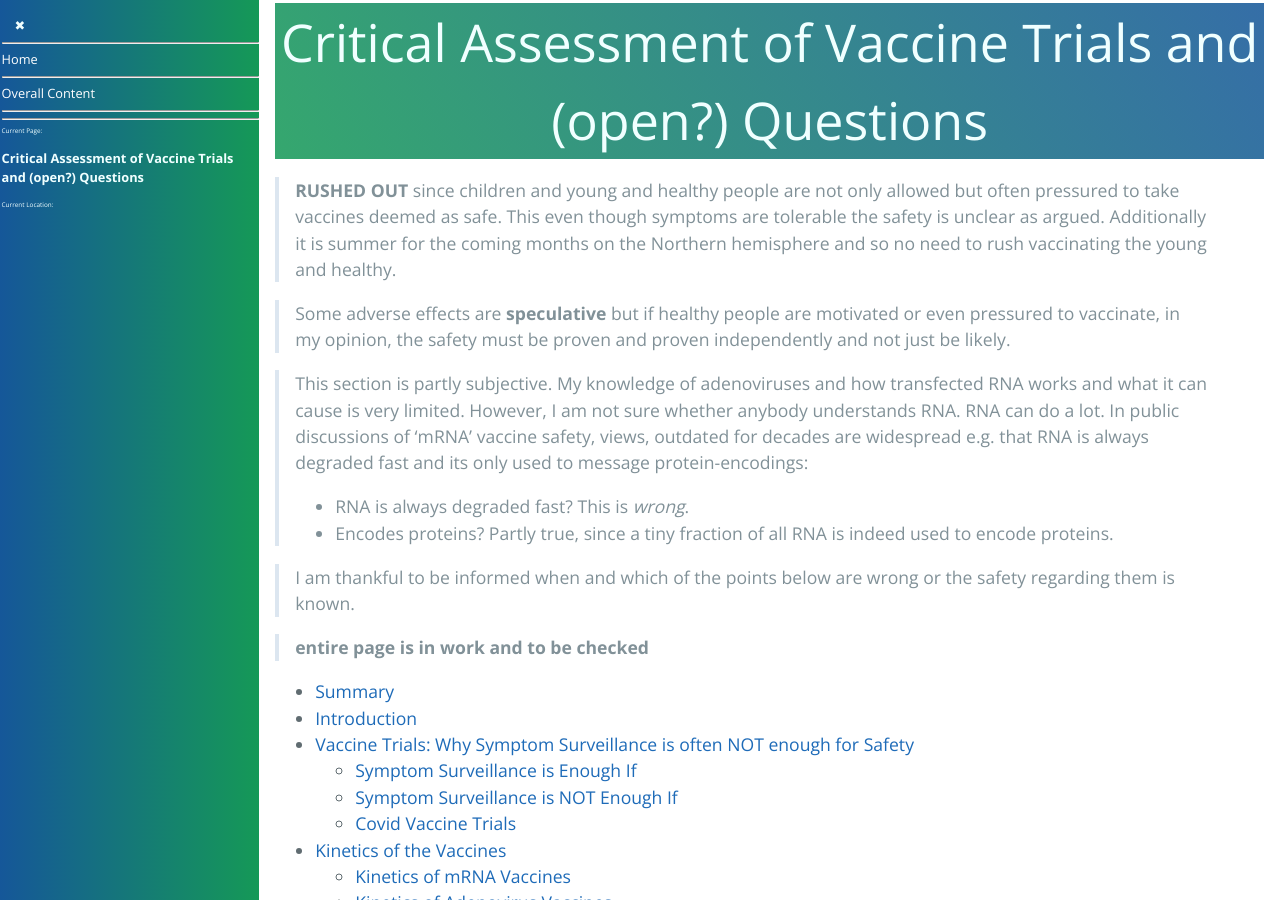
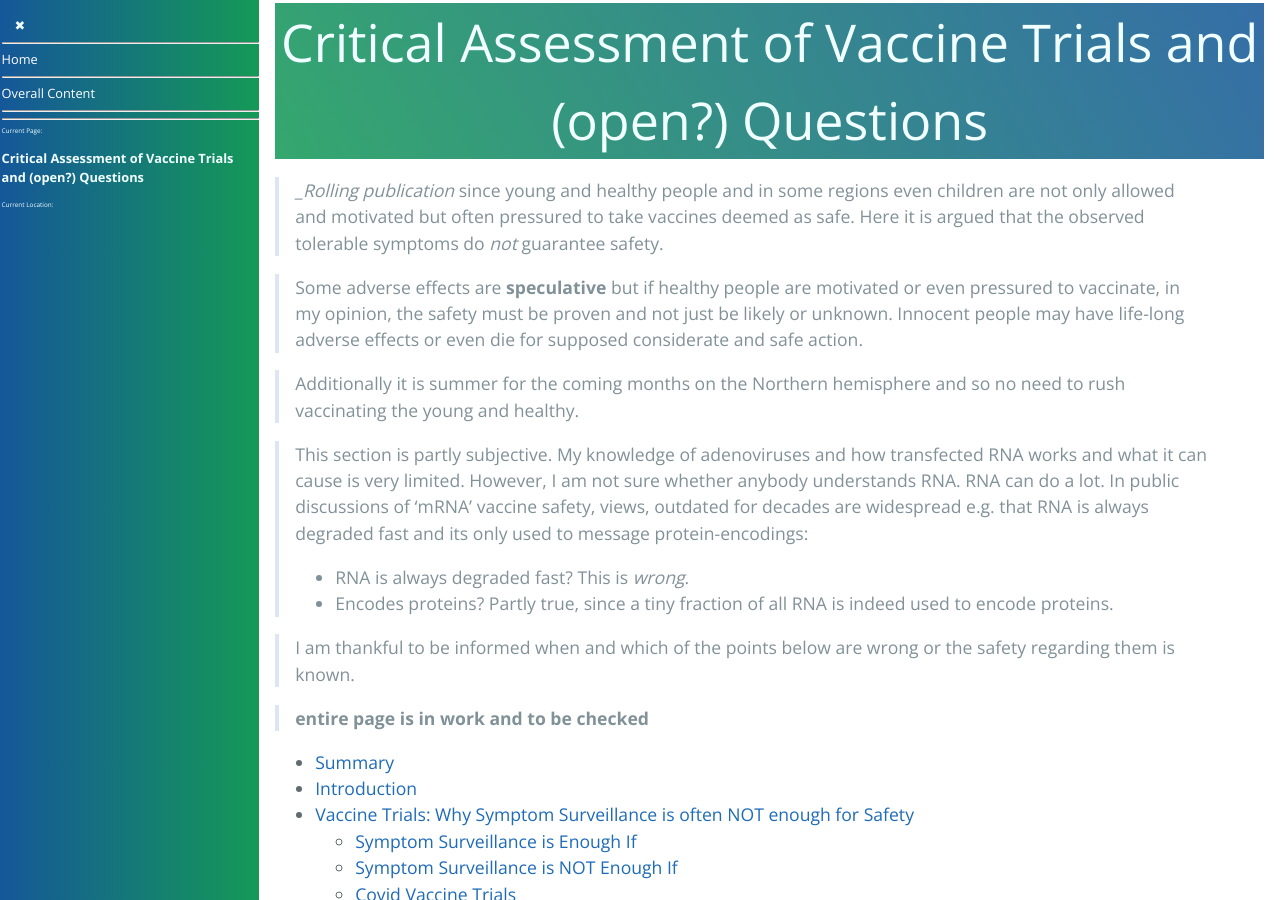
Before and after one commit to forestgrape/coronavirus, a Jekyll site: the page built from 10_vaccines/vaccine_questions.md, in a window 1280 px wide and 900 px high. Built offline with Jekyll 4.4.1, drawn with Linux system fonts in a browser that asks for light colours; our own code applies the rules of GitHub Pages for plain Markdown files.

Commit message:
formulations

```diff
--- a/10_vaccines/vaccine_questions.md
+++ b/10_vaccines/vaccine_questions.md
@@ -1,9 +1,10 @@
 # Critical Assessment of Vaccine Trials and (open?) Questions
 
-> __RUSHED OUT__ since children and young and healthy people are not only allowed but often pressured to take vaccines deemed as safe. This even though
-symptoms are tolerable the safety is unclear as argued. Additionally it is summer for the coming months on the Northern hemisphere and so no need to rush vaccinating the young and healthy.
+> __Rolling publication_ since young and healthy people and in some regions even children are not only allowed and motivated but often pressured to take vaccines deemed as safe. Here it is argued that the observed tolerable symptoms do *not* guarantee safety.
 
-> Some adverse effects are **speculative** but if healthy people are motivated or even pressured to vaccinate, in my opinion, the safety must be proven and proven independently and not just be likely.
+> Some adverse effects are **speculative** but if healthy people are motivated or even pressured to vaccinate, in my opinion, the safety must be proven  and not just be likely or unknown.  Innocent people may have life-long adverse effects or even die for supposed considerate and safe action.
+
+> Additionally it is summer for the coming months on the Northern hemisphere and so no need to rush vaccinating the young and healthy.
 
 > This section is partly subjective. My knowledge of adenoviruses and how transfected RNA works and what it can cause is very limited. However, I am not sure whether anybody understands RNA. RNA can do a lot. In public discussions of 'mRNA' vaccine safety, views, outdated for decades are widespread e.g. that RNA is always degraded fast and its only used to message protein-encodings:
 > * RNA is always degraded fast? This is *wrong*.
```
